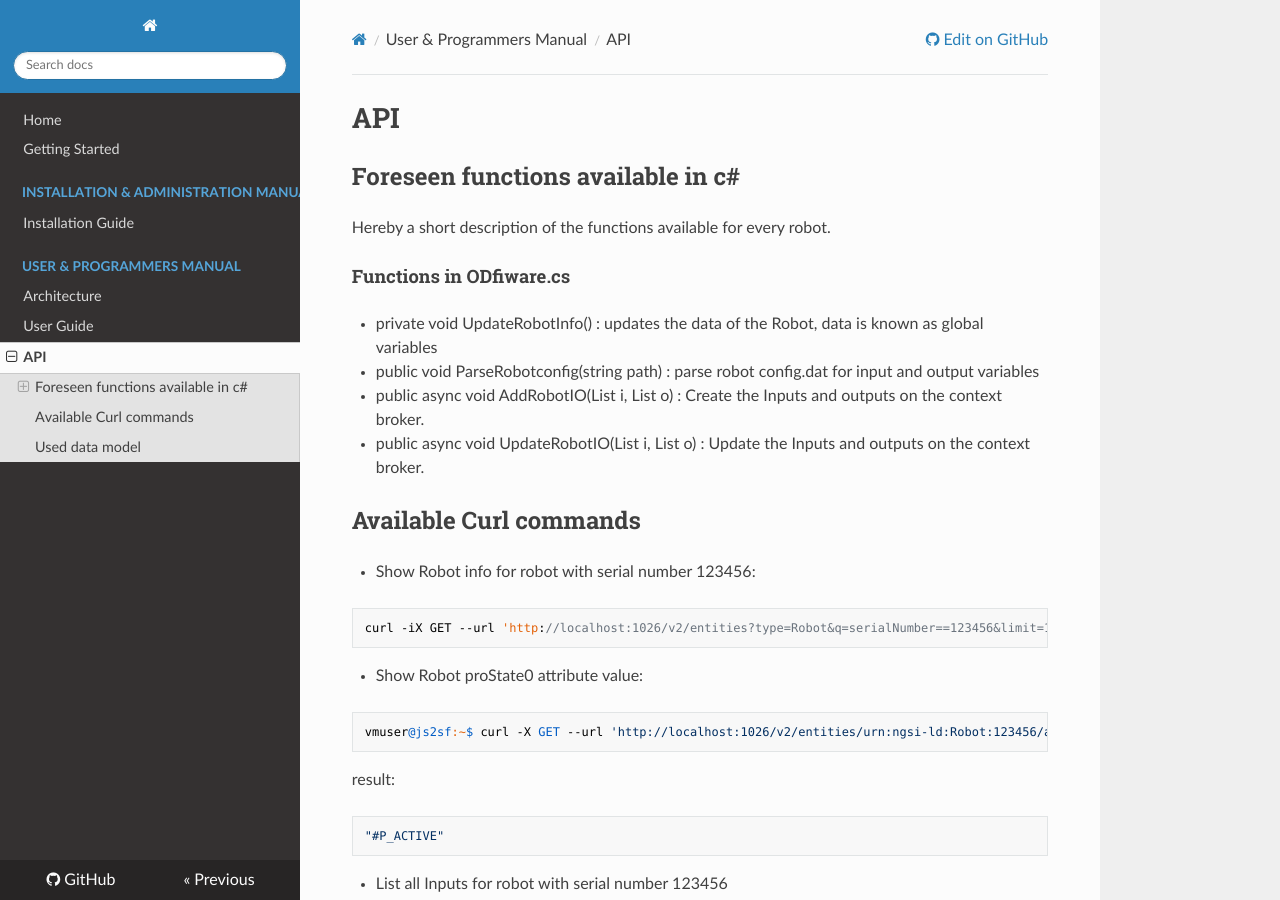
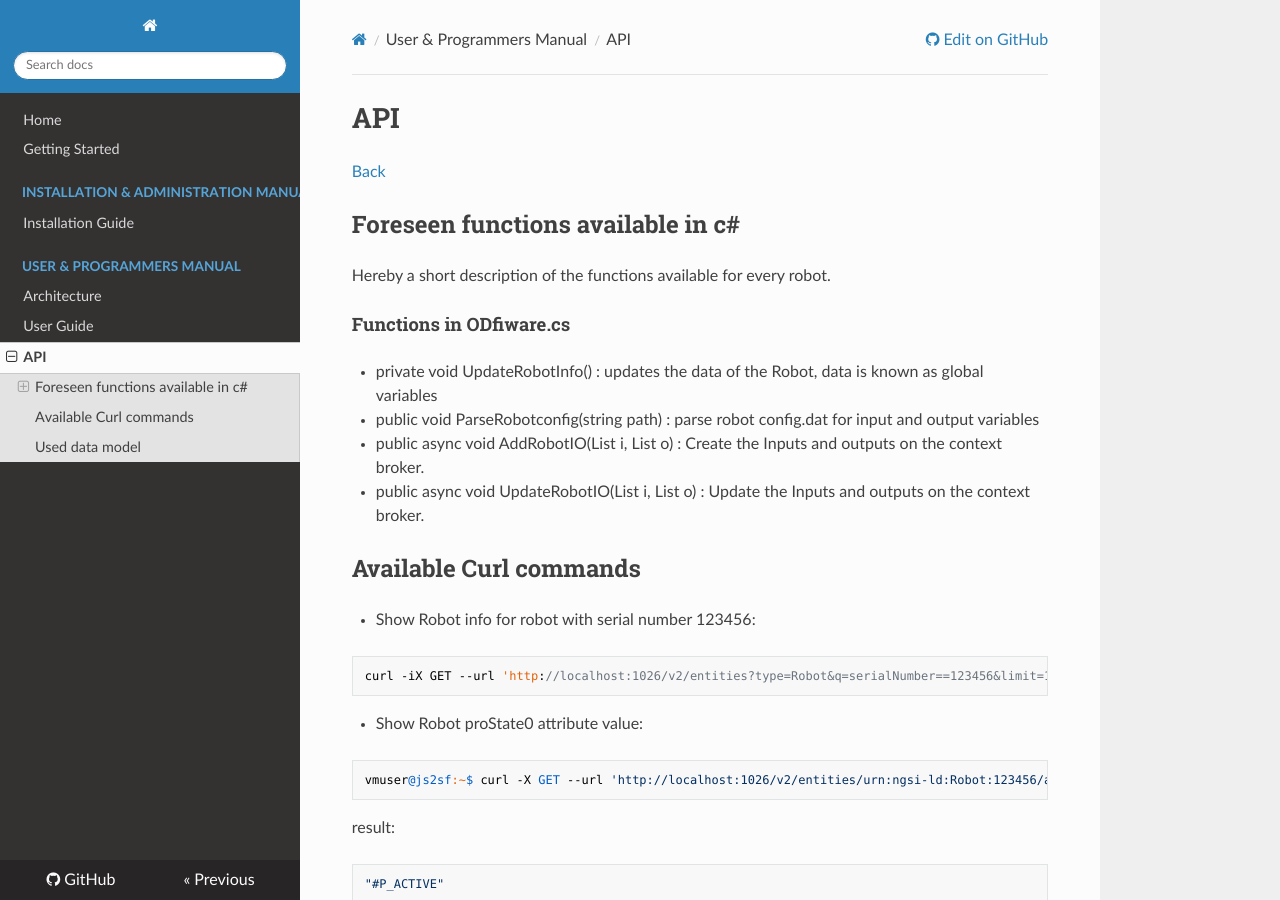
Before and after one commit to ramp-eu/JS2SF, an MkDocs documentation site: the page built from docs/api.md, in a window 1280 px wide and 900 px high. Built offline with MkDocs 1.6.1, drawn with Linux system fonts in a browser that asks for light colours; nearby versions of some CDN libraries; old or Windows-style settings are respelled for this version of MkDocs.

Commit message:
Update api.md

```diff
--- a/docs/api.md
+++ b/docs/api.md
@@ -1,4 +1,6 @@
 # API
+
+[Back](../ReadMe.md#api)
 
 ## Foreseen functions available in c#<a name="c#functions"></a>
 
```
